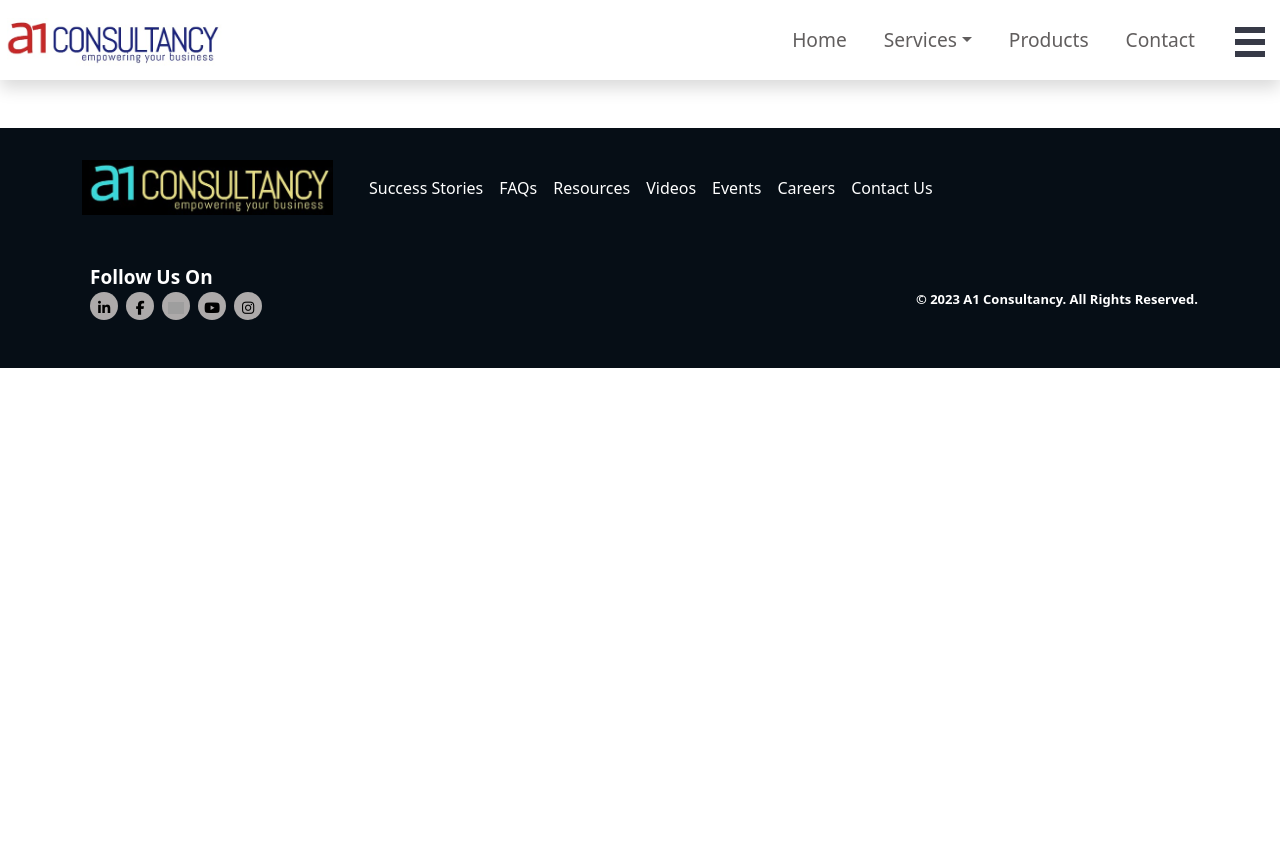
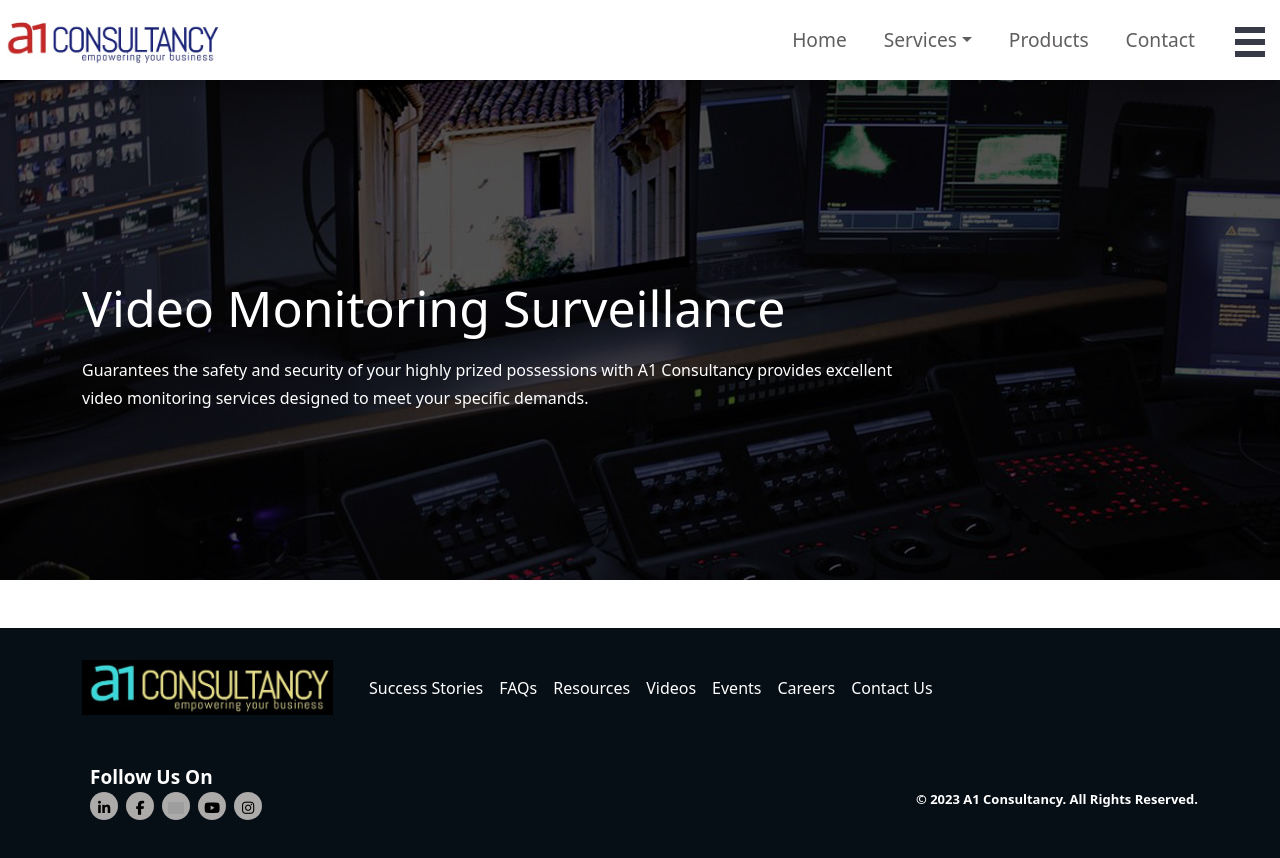
Before and after one commit to farukh110/A1consultancy-Frontend, a React (Vite) app: page /video-monitoring-surveillance in a window 1280 px wide. Shown: the top 858 px of the page. Before the commit the page ends 800 px from the top, so only its background shows below. Built offline with nearby package versions, Linux system fonts and the light colour scheme; grey boxes are pictures that could not be loaded.

Commit message:
created back offices page

```diff
--- a/src/App.jsx
+++ b/src/App.jsx
@@ -7,6 +7,7 @@ import Web from './pages/web-development/Web';
 import Digital from './pages/digital-marketing/Digital';
 import ContactCenter from './pages/contact-center/ContactCenter';
 import BackOffice from './pages/back-office/BackOffice';
+import VideoMonitoring from './pages/video-monitoring/VideoMonitoring';
 
 const App = () => {
   return (
@@ -19,6 +20,7 @@ const App = () => {
           <Route exact path="/digital-marketing" element={<Digital />} />
           <Route exact path="/contact-center-services" element={<ContactCenter />} />
           <Route exact path="/back-office-services" element={<BackOffice />} />
+          <Route exact path="/video-monitoring-surveillance" element={<VideoMonitoring />} />
         </Routes>
         <Footer />
       </div>
--- a/src/pages/back-office/BackOffice.jsx
+++ b/src/pages/back-office/BackOffice.jsx
@@ -1,6 +1,6 @@
 import React from 'react';
 import Page from '../generic-page/Page';
-import banner from '../../assets/images/inner-services/contact-center.jpg';
+import banner from '../../assets/images/inner-services/offices.jpg';
 
 const BackOffice = () => {
     return (
--- a/src/pages/generic-page/Page.jsx
+++ b/src/pages/generic-page/Page.jsx
@@ -4,13 +4,14 @@ import banner from '../../assets/images/inner-services/web-development.jpg';
 
 const Page = (props) => {
 
-    let { bannerImage, mediumText, mediumBelowText, bannerContent } = props;
+    let { bannerImage, mediumText, mediumBelowText, bannerContent, dynamicClass } = props;
 
     return (
         <div>
 
             <Banner
                 bannerImage={bannerImage}
+                dynamicClass={dynamicClass}
                 mediumText={mediumText}
                 mediumBelowText={mediumBelowText}
                 bannerContent={bannerContent}
--- a/src/pages/home/Home.jsx
+++ b/src/pages/home/Home.jsx
@@ -7,11 +7,18 @@ import banner from '../../assets/images/banner.jpg';
 
 
 const Home = () => {
+
+    const dynamicClass = {
+        fontSize: '30px', // Example font size
+        color: '#fff', // Example color
+    };
+
     return (
         <>
             <Banner
                 bannerImage={banner}
-                mediumText={`we prioritize your goals as our own to guarantee ongoing success.`}
+                dynamicClass={dynamicClass}
+                mediumText={`We prioritize your goals as our own to guarantee ongoing success.`}
                 mediumBelowText={`Let us bring our enthusiastic expertise to help your business thrive.`}
                 bannerContent={`Are you in need of ready-to-go solutions? Don't fret over this! Our team is here to assist you in ensuring efficient delivery while saving you time and costs.`}
             />
--- a/src/pages/home/contact-form/ContactForm.jsx
+++ b/src/pages/home/contact-form/ContactForm.jsx
@@ -68,8 +68,8 @@ const ContactForm = () => {
                                 <i className="fa-solid fa-phone-volume fa-2xl contact-email header-call-icon" />
                             </div>
                             <div className="flex-grow-1 ms-3">
-                                <a href="tel:800-514-7456" className="h3 text-decoration-none">
-                                    800-514-7456
+                                <a href="tel:123-456-7891" className="h3 text-decoration-none">
+                                    123-456-7891
                                 </a>
                             </div>
                         </div>
@@ -105,7 +105,7 @@ const ContactForm = () => {
                             <div className="flex-grow-1 ms-3">
                                 <h3>USA</h3>
                                 <p className="desc-sec mb-1 text-left">A1Consultancy</p>
-                                <p>116 Village Blvd, Suite 200, Princeton, NJ 08540</p>
+                                <p></p>
                                 <hr />
                             </div>
                         </div>
--- a/src/pages/home/main-banner/Banner.jsx
+++ b/src/pages/home/main-banner/Banner.jsx
@@ -7,7 +7,7 @@ import './index.scss';
 
 const Banner = (props) => {
 
-    let { bannerImage, mediumText, mediumBelowText, bannerContent } = props;
+    let { bannerImage, mediumText, mediumBelowText, bannerContent, dynamicClass } = props;
 
     return (
         <>
@@ -29,7 +29,7 @@ const Banner = (props) => {
                                             data-animation="fadeInUp"
                                             data-delay=".2s"
                                         >
-                                            <span>{mediumText}</span>
+                                            <span style={{ fontSize: dynamicClass?.fontSize, color: dynamicClass?.color }}>{mediumText}</span>
                                             <br />
                                             {mediumBelowText}
                                         </h1>
--- /dev/null
+++ b/src/pages/video-monitoring/VideoMonitoring.jsx
@@ -0,0 +1,17 @@
+import React from 'react';
+import Page from '../generic-page/Page';
+import banner from '../../assets/images/inner-services/video.jpg';
+
+const VideoMonitoring = () => {
+    return (
+        <div>
+            <Page
+                bannerImage={banner}
+                mediumText={null}
+                mediumBelowText={`Video Monitoring Surveillance`}
+                bannerContent={`Guarantees the safety and security of your highly prized possessions with A1 Consultancy provides excellent video monitoring services designed to meet your specific demands.`}
+            />
+        </div>);
+}
+
+export default VideoMonitoring
--- a/src/pages/web-development/Web.jsx
+++ b/src/pages/web-development/Web.jsx
@@ -6,11 +6,17 @@ import banner from '../../assets/images/inner-services/web-development.jpg';
 
 const Web = () => {
 
+    const dynamicClass = {
+        fontSize: null, // Example font size
+        color: null, // Example color
+    };
+
     return (
         <div>
             <Page
                 bannerImage={banner}
                 mediumText={null}
+                dynamicClass={dynamicClass}
                 mediumBelowText={`Website Development`}
                 bannerContent={`Get our website development services to improve your site's online visibility. We specialize in creating custom designs and user-friendly layouts that ensure a seamless experience for your visitors.`}
             />
```
Also changed, not shown: src/assets/images/inner-services/video.jpg (added), 1 other file (tests, documents, lock files or other folders).
